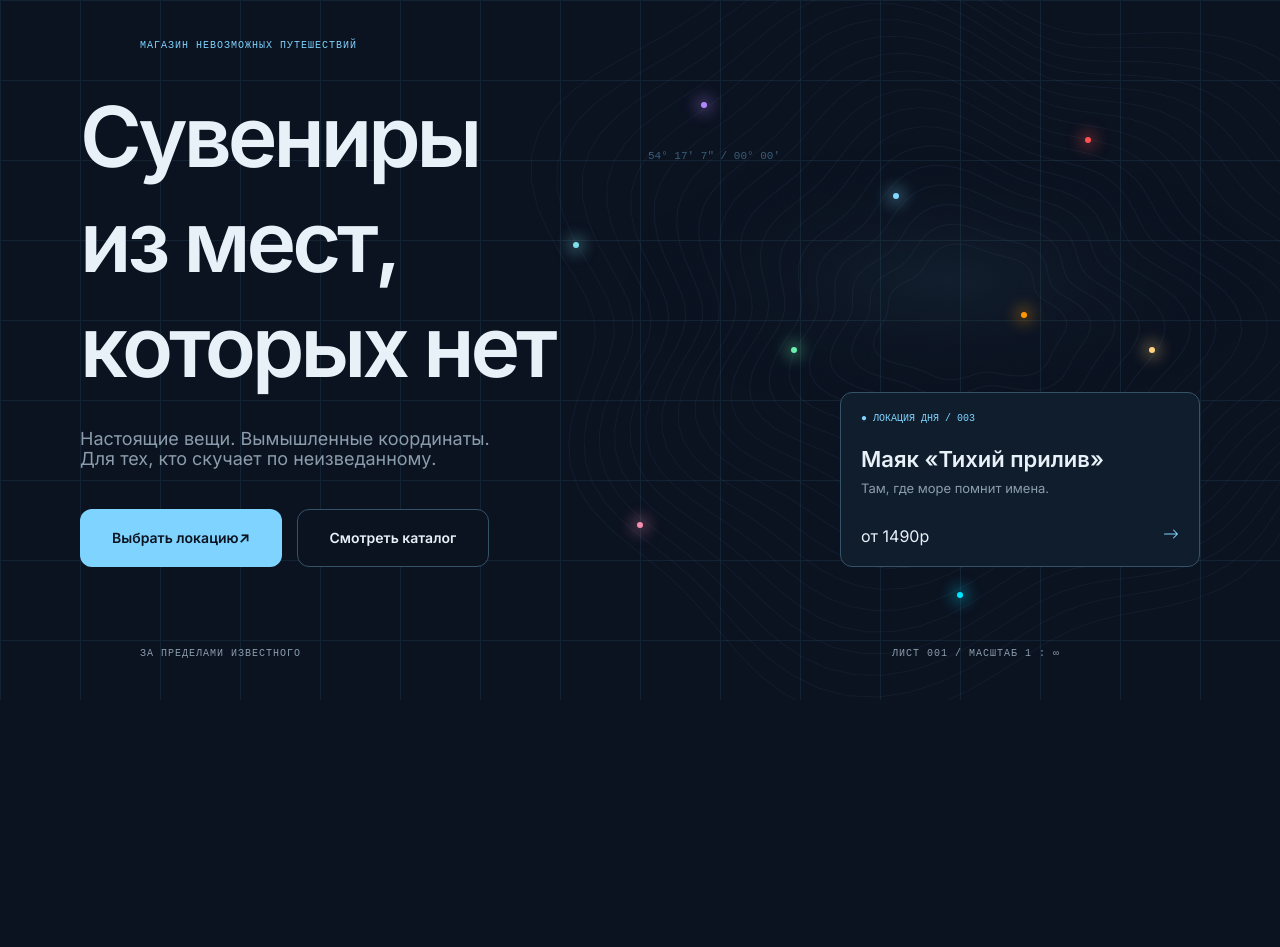
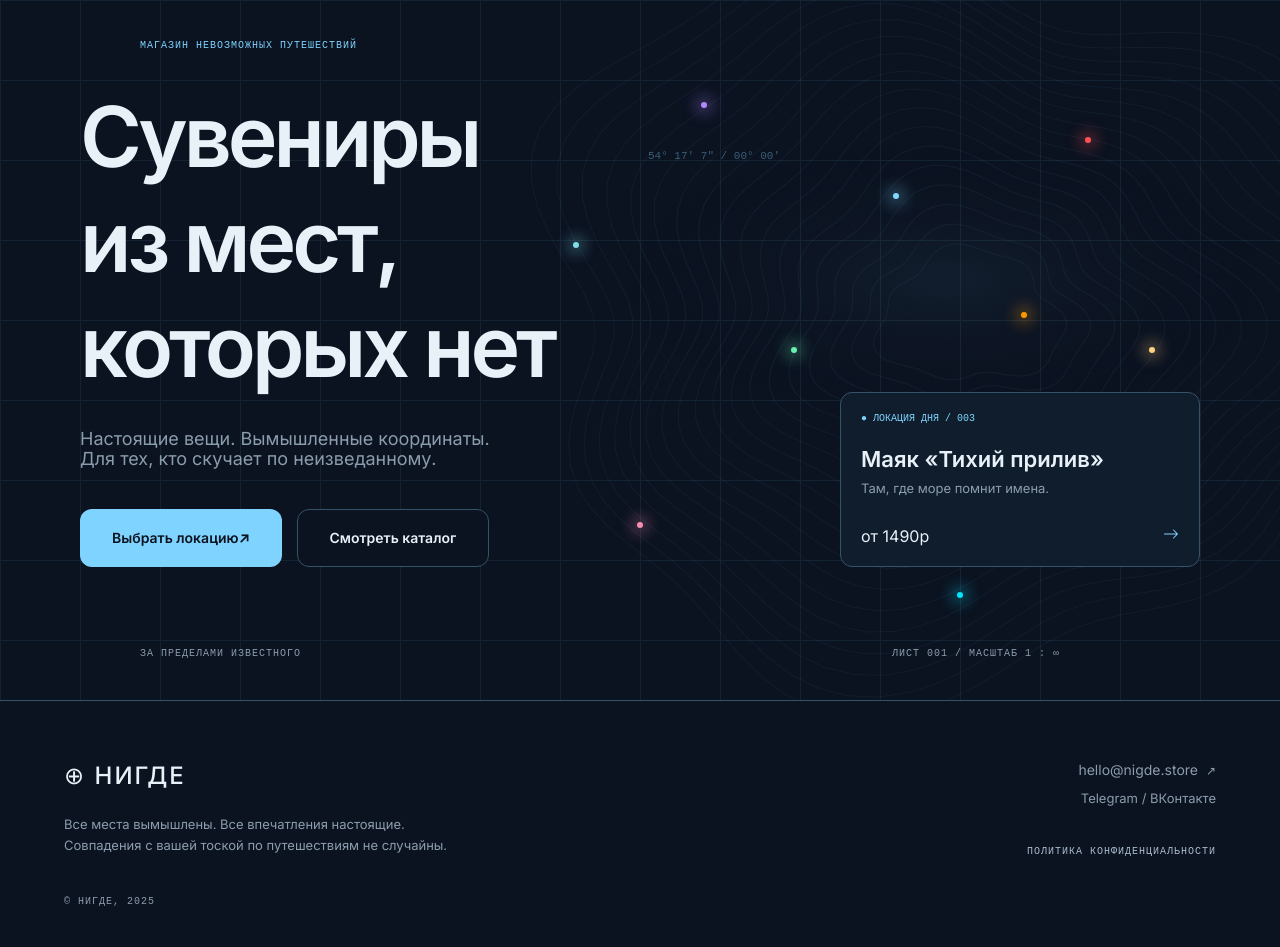
Before and after one commit to Arinashe/Shop, a plain HTML site: page index.html in a window 1280 px wide. Before the commit the page ends 800 px from the top, so only its background shows below. Drawn offline with Linux system fonts and the light colour scheme.

Commit message:
create footer and styles

```diff
--- a/css/style.css
+++ b/css/style.css
@@ -681,3 +681,121 @@ body {
     border: 0;
     display: block;
 }
+
+.site-footer {
+    padding: 60px 5% 40px;
+    border-top: 1px solid var(--border);
+}
+
+.footer-container {
+    max-width: 1400px;
+    margin: 0 auto;
+    display: flex;
+    justify-content: space-between;
+    align-items: flex-start;
+    gap: 40px;
+}
+
+.footer-left {
+    display: flex;
+    flex-direction: column;
+}
+
+.footer-logo {
+    display: flex;
+    align-items: center;
+    gap: 12px;
+    font-size: 24px;
+    font-weight: 500;
+    color:var(--textLight);
+    text-decoration: none;
+    letter-spacing: 2px;
+    text-transform: uppercase;
+    margin-bottom: 24px;
+    transition: color 0.2s;
+}
+
+.footer-logo:hover {
+    color: #8fa2b7;
+}
+
+.logo-icon {
+    width: 24px;
+    height: 24px;
+    opacity: 0.6;
+}
+
+.footer-desc {
+    font-size: 13px;
+    line-height: 1.6;
+    color: var(--p);
+    margin-bottom: 40px;
+}
+
+.footer-copy {
+    font-family: var(--font-mono);
+    font-size: 10px;
+    color:var(--p);
+    text-transform: uppercase;
+    letter-spacing: 1px;
+}
+
+.footer-right {
+    display: flex;
+    flex-direction: column;
+    align-items: flex-end;
+    gap: 40px;
+    text-align: right;
+}
+
+.footer-contacts {
+    display: flex;
+    flex-direction: column;
+    align-items: flex-end;
+    gap: 12px;
+}
+
+.footer-email {
+    font-size: 14px;
+    color: var(--p);
+    text-decoration: none;
+    transition: color 0.2s;
+}
+
+.footer-email:hover {
+    color: #6f6f6f;
+}
+
+.footer-email .arrow-up {
+    font-size: 12px;
+    margin-left: 4px;
+}
+
+.footer-socials {
+    font-size: 13px;
+    color:var(--p);
+}
+
+.footer-socials a {
+    color:var(--p);
+    text-decoration: none;
+    transition: color 0.2s;
+}
+
+.footer-socials a:hover {
+    color:#6f6f6f;
+}
+
+.footer-policy {
+    font-family: var(--font-mono);
+    font-size: 10px;
+    color: #aabdd1;
+    text-decoration: none;
+    text-transform: uppercase;
+    letter-spacing: 1px;
+    transition: color 0.2s;
+}
+
+.footer-policy:hover {
+    color: var(--p);
+}
--- a/index.html
+++ b/index.html
@@ -160,7 +160,7 @@
             data-map="https://www.openstreetmap.org/?mlat=-24.6167&mlon=-70.4000#map=10/-24.6167/-70.4000">
             <span class="marker-dot"></span>
         </a>
-<!-- модалка -->
+        <!-- модалка -->
         <dialog class="modal" id="mapModal" aria-labelledby="modalTitle">
             <button class="modal-close" data-close aria-label="Закрыть">✕</button>
 
@@ -222,6 +222,34 @@
 
     </section>
 
+    <footer class="site-footer">
+        <div class="footer-container">
+
+            <div class="footer-left">
+                <a href="#" class="footer-logo">
+                    ⊕ НИГДЕ
+                </a>
+                <p class="footer-desc">
+                    Все места вымышлены. Все впечатления настоящие.<br>
+                    Совпадения с вашей тоской по путешествиям не случайны.
+                </p>
+                <p class="footer-copy">© НИГДЕ, 2025</p>
+            </div>
+
+            <div class="footer-right">
+                <div class="footer-contacts">
+                    <a href="mailto:hello@nigde.store" class="footer-email">
+                        hello@nigde.store <span class="arrow-up">↗</span>
+                    </a>
+                    <div class="footer-socials">
+                        <a href="#">Telegram</a> / <a href="#">ВКонтакте</a>
+                    </div>
+                </div>
+                <a href="#" class="footer-policy">ПОЛИТИКА КОНФИДЕНЦИАЛЬНОСТИ</a>
+            </div>
+        </div>
+    </footer>
+
     <script src="./js/script.js"></script>
 </body>
 
```
